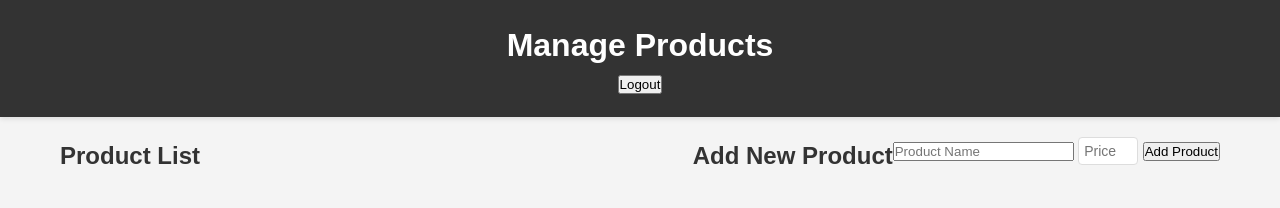
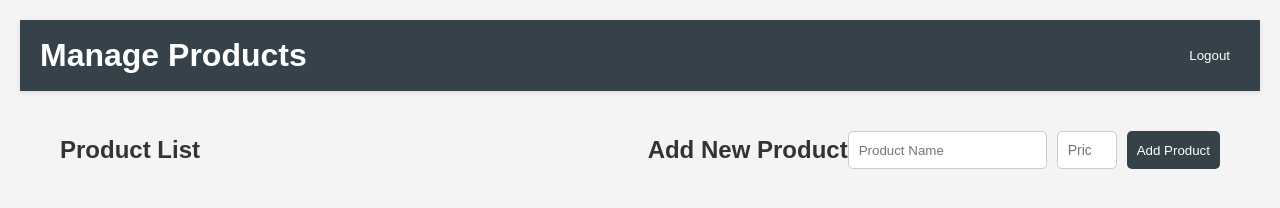
Before and after one commit to hexagon66613/Warung-Agen, a website: page manage-products.html in a window 1280 px wide. Drawn offline with Linux system fonts and the light colour scheme; no server answers.

Commit message:
Update manage-products.html

```diff
--- a/manage-products.html
+++ b/manage-products.html
@@ -5,6 +5,63 @@
     <meta name="viewport" content="width=device-width, initial-scale=1.0">
     <title>Manage Products</title>
     <link rel="stylesheet" href="style.css">
+    <style>
+        body {
+            font-family: Arial, sans-serif;
+            margin: 0;
+            padding: 20px;
+            background-color: #f4f4f4;
+        }
+        header {
+            display: flex;
+            justify-content: space-between;
+            align-items: center;
+            background: #35424a;
+            color: white;
+            padding: 10px 20px;
+        }
+        h1 {
+            margin: 0;
+        }
+        main {
+            margin-top: 20px;
+        }
+        #product-list {
+            margin-bottom: 20px;
+        }
+        .product-item {
+            background: white;
+            padding: 10px;
+            margin: 10px 0;
+            border-radius: 5px;
+            box-shadow: 0 2px 5px rgba(0, 0, 0, 0.1);
+            display: flex;
+            justify-content: space-between;
+            align-items: center;
+        }
+        form {
+            display: flex;
+            margin-bottom: 20px;
+        }
+        input[type="text"], input[type="number"] {
+            padding: 10px;
+            margin-right: 10px;
+            border: 1px solid #ccc;
+            border-radius: 5px;
+            flex: 1;
+        }
+        button {
+            padding: 10px;
+            background: #35424a;
+            color: white;
+            border: none;
+            border-radius: 5px;
+            cursor: pointer;
+        }
+        button:hover {
+            background: #2c3e50;
+        }
+    </style>
 </head>
 <body>
     <header>
@@ -18,7 +75,7 @@
         <h2>Add New Product</h2>
         <form id="add-product-form">
             <input type="text" id="product-name" placeholder="Product Name" required />
-            <input type="number" id="product-price" placeholder="Price" required />
+            <input type="number" id="product-price" placeholder="Price (RP)" required />
             <button type="submit">Add Product</button>
         </form>
     </main>
```
